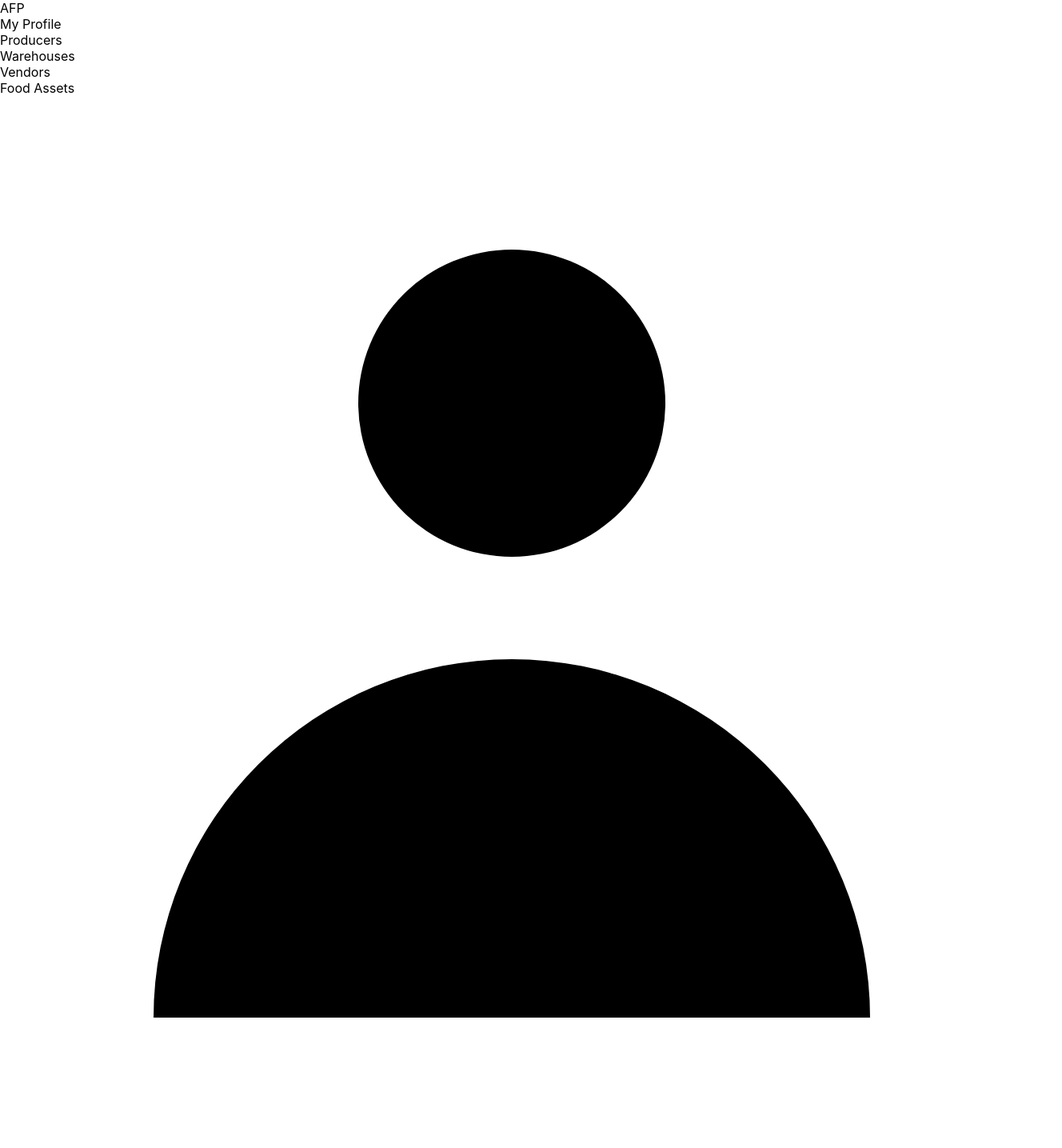
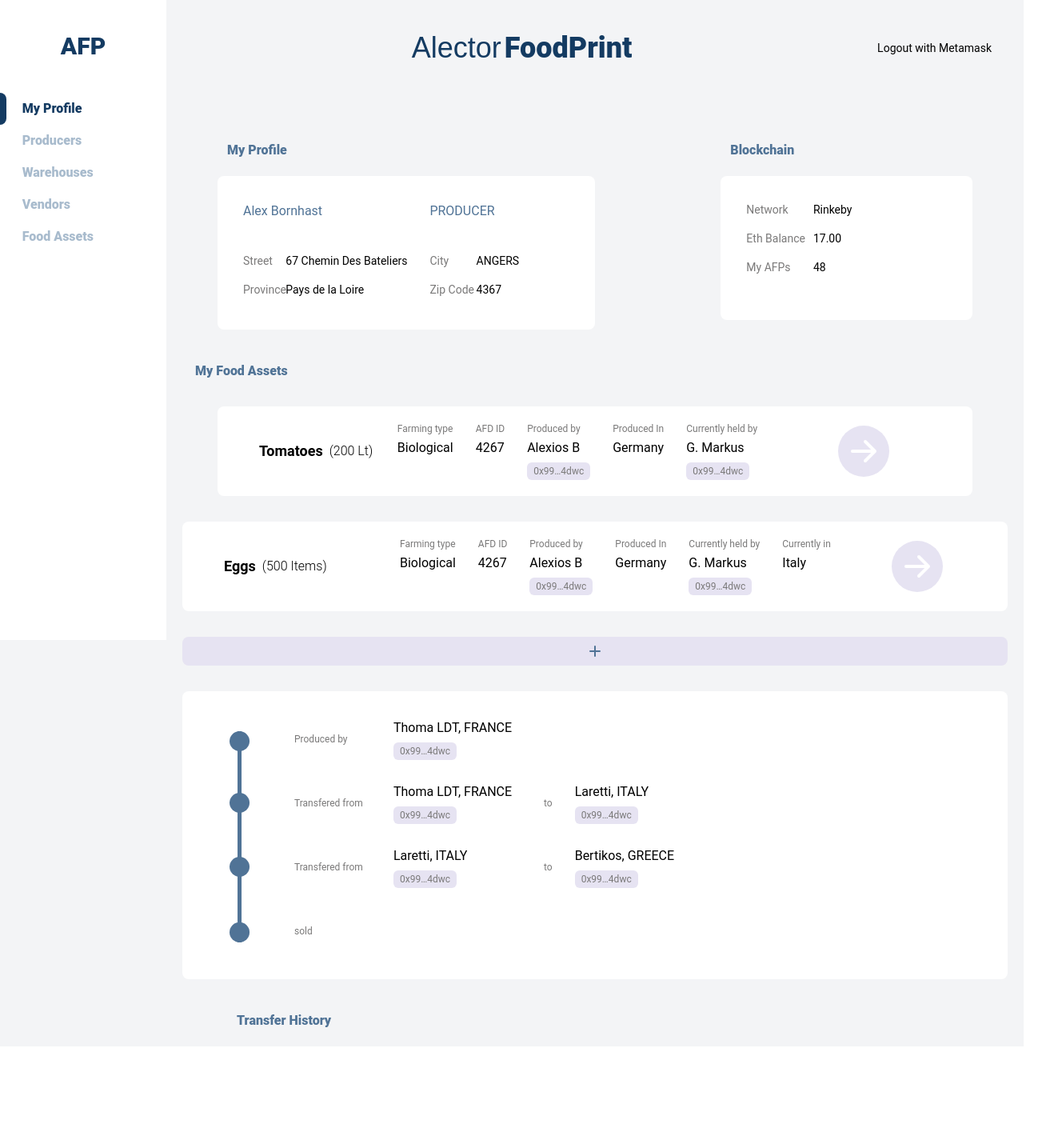
Before and after one commit to Alector-FoodPrint/afp-front, a Next.js app: page /templates/profile in a window 1280 px wide. Shown: the top 1435 px of the page at 80% size, 1328 px wide, since content can reach past the window. After the commit the page ends 1308 px from the top, so only its background shows below. Built offline with nearby package versions, Linux system fonts and the light colour scheme.

Commit message:
latest css changes

```diff
--- a/styles/globals.css
+++ b/styles/globals.css
@@ -1,9 +1,44 @@
+@tailwind base;
+@tailwind components;
+@tailwind utilities;
+@import url("https://fonts.googleapis.com/css2?family=Roboto:ital,wght@0,100;0,300;0,400;0,500;0,700;0,900;1,100;1,300;1,400;1,500;1,700;1,900&display=swap");
+@import url("https://fonts.googleapis.com/css2?family=Ubuntu:wght@300&display=swap");
+
+/* div {
+  border: 1px #000 solid;
+} */
+
+/*
+section {
+  border: 1px #000 solid;
+} */
+.left-block {
+  width: 55%;
+}
+
+.right-block {
+  width: 45%;
+}
+
+/*
+.link-bar {
+  border: 1px rgb(209, 75, 75) solid;
+}
+
+.link-text {
+  border: 1px rgb(209, 75, 75) solid;
+} */
+
 html,
 body {
   padding: 0;
   margin: 0;
-  font-family: -apple-system, BlinkMacSystemFont, Segoe UI, Roboto, Oxygen,
-    Ubuntu, Cantarell, Fira Sans, Droid Sans, Helvetica Neue, sans-serif;
+  font-family: Roboto, Ubuntu, sans-serif;
+  /* font-family: -apple-system, BlinkMacSystemFont, Segoe UI, Roboto, Oxygen, Ubuntu, Cantarell, Fira Sans, Droid Sans, Helvetica Neue, sans-serif; */
+}
+
+.title-alector {
+  font-family: "Ubuntu", sans-serif;
 }
 
 a {
@@ -14,3 +49,24 @@
 * {
   box-sizing: border-box;
 }
+
+.bullet-top {
+  background-image: url("../public/img/template/bullet_top_v1.svg") !important;
+  /* background-size: 30px auto; */
+  background-repeat: no-repeat;
+  background-position: 50% -25%;
+}
+
+.bullet-middle {
+  background-image: url("../public/img/template/bullet_middle_v1.svg") !important;
+  /* background-size: 30px auto; */
+  background-repeat: no-repeat;
+  background-position: 50% 50%;
+}
+
+.bullet-bottom {
+  background-image: url("../public/img/template/bullet_bottom_v1.svg") !important;
+  /* background-size: 30px auto; */
+  background-repeat: no-repeat;
+  background-position: 50% 122%;
+}
```
